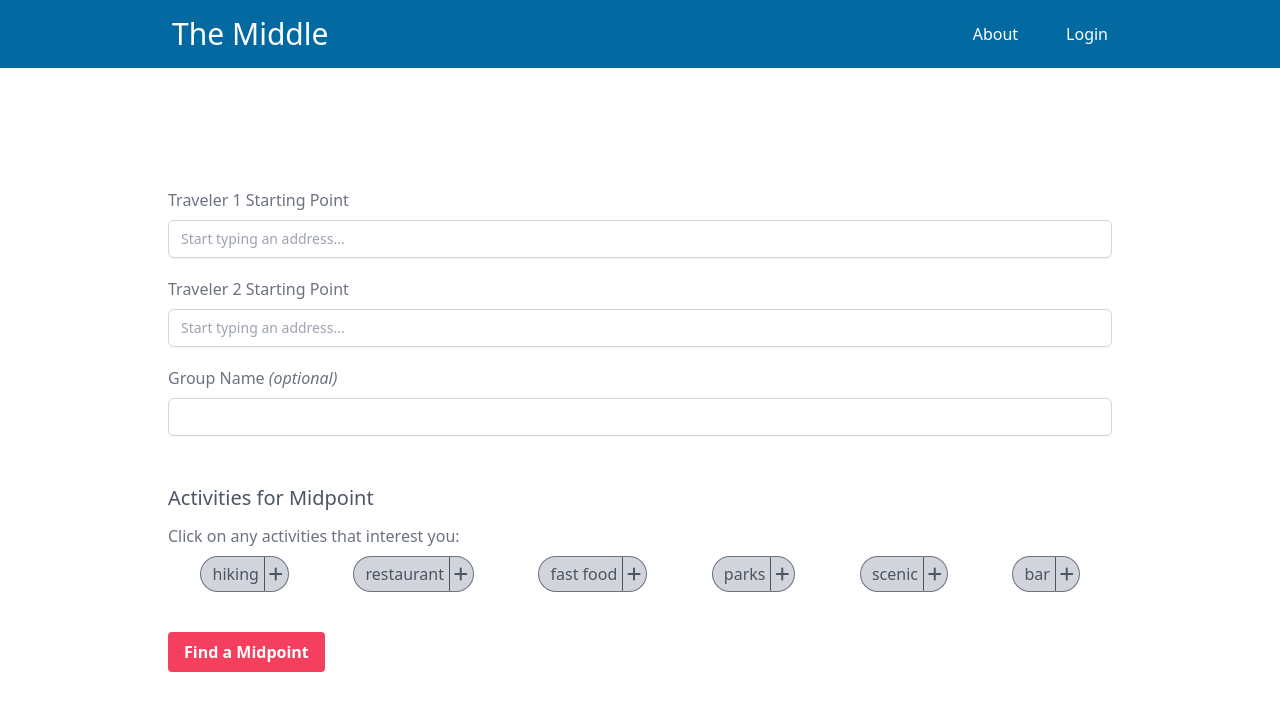
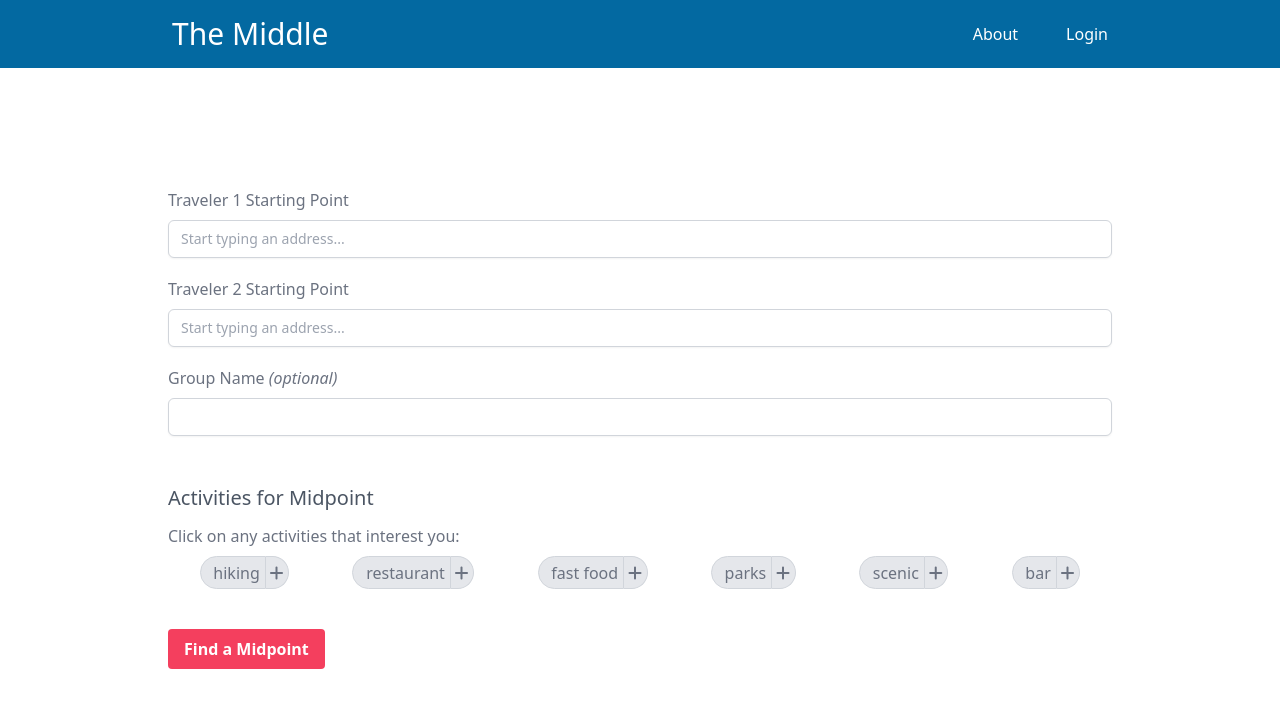
Before and after one commit to spitsfire/the-middle-front, a React (Vite) app: page / in a window 1280 px wide. Shown: the top 710 px of the page. Built offline with nearby package versions, Linux system fonts and the light colour scheme.

Commit message:
adjusts the padding on the activity pills

```diff
--- a/src/App.css
+++ b/src/App.css
@@ -22,7 +22,7 @@ header > *{
 
 }
 .btn-activity-filtered button:nth-child(even) {
-  padding: .3rem .3rem;
+  padding: .2rem .3rem;
   border-top-left-radius: .0 !important;
   border-bottom-left-radius: .0 !important;
   border-left: 0;
@@ -32,12 +32,11 @@ header > *{
   padding-right: 0.3rem;
   border-top-right-radius: 0 !important;
   border-bottom-right-radius: 0 !important;
-  border-right: 1px solid !important;
 
 
 }
 .btn-activity button:nth-child(even) {
-  padding: .3rem .3rem;
+  padding: .2rem .3rem;
   border-top-left-radius: .0 !important;
   border-bottom-left-radius: .0 !important;
   border-left: 0;
--- a/src/index.css
+++ b/src/index.css
@@ -12,12 +12,12 @@
   .btn-activity-filtered button {
     @apply bg-primary-300 rounded-full border border-primary-500 text-white;
     font-weight: 500;
-    padding: .3rem .7rem;
+    padding: .2rem .8rem;
   }
   .btn-activity button {
-    @apply bg-gray-300 rounded-full border border-gray-500 text-gray-600;
+    @apply bg-gray-200 rounded-full border border-gray-300 text-gray-500;
     font-weight: 300;
-    padding: .3rem .7rem;
+    padding: .2rem .8rem;
 
   }
 }
```
